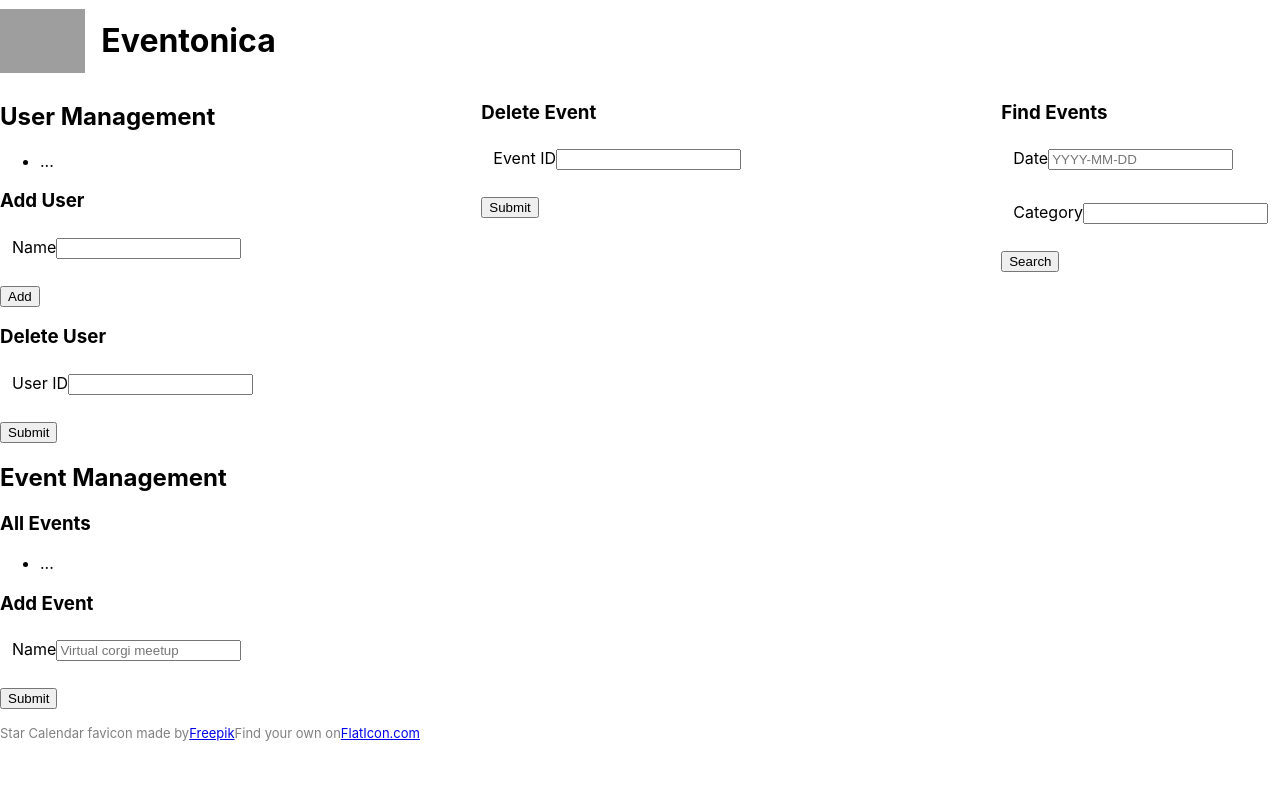
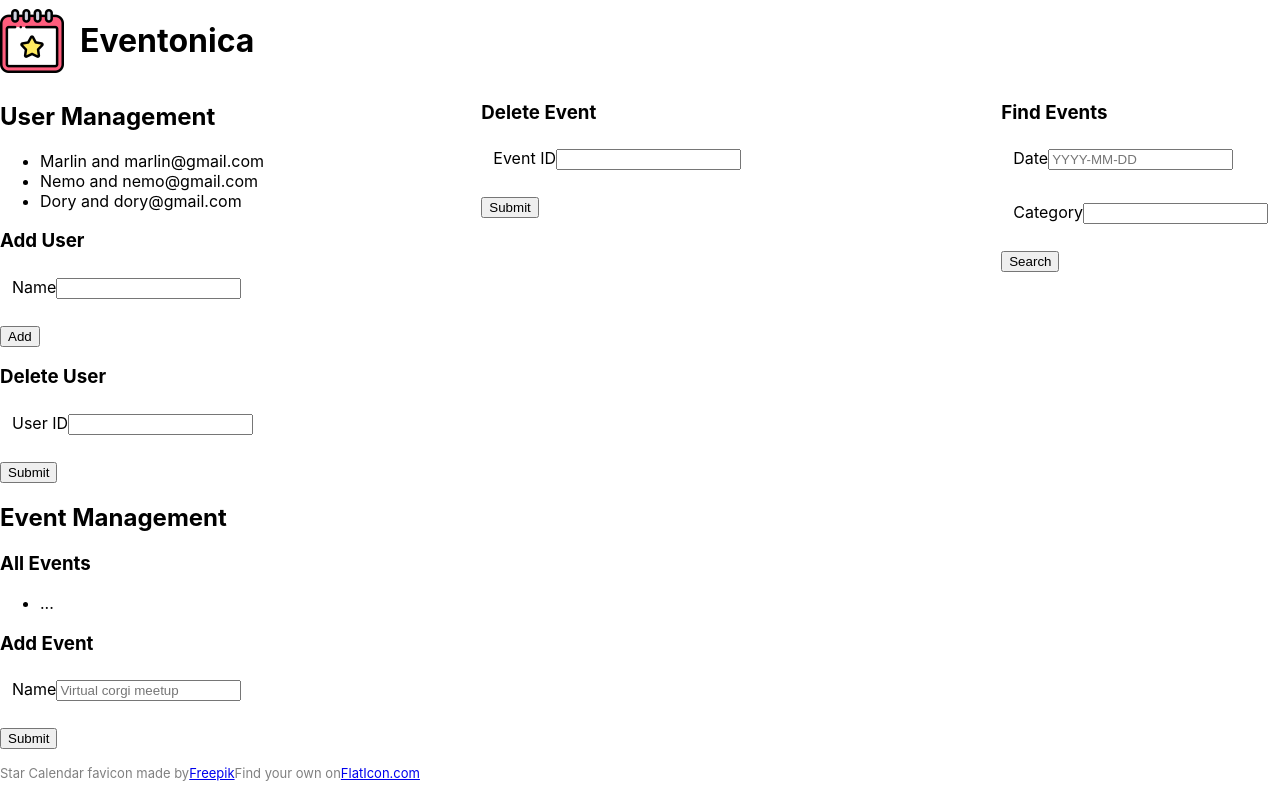
Before and after one commit to priyaraj7/Eventonica--react1, a React (Create React App) app: page / in a window 1280 px wide. Built offline with nearby package versions, Linux system fonts and the light colour scheme; grey boxes are pictures that could not be loaded.

Commit message:
add user component

```diff
--- a/src/App.js
+++ b/src/App.js
@@ -1,49 +1,16 @@
 import logo from "./logo.svg";
 import "./App.css";
-import Footer from "./components/footer";
+import Header from "./components/Header";
+import Users from "./components/Users";
+import Footer from "./components/Footer";
 
 function App() {
   return (
     <div className="App">
-      <header>
-        <img src="./calendar.png" alt="Calendar Star Logo" />
-        <h1>Eventonica</h1>
-      </header>
-
+      <Header />
       <main>
         <div className="user-and-events">
-          <section className="user-management">
-            <h2>User Management</h2>
-
-            <ul id="users-list">
-              {/* display all existing Users here */}
-              <li>...</li>
-            </ul>
-
-            <div>
-              <h3>Add User</h3>
-              <form id="add-user" action="#">
-                <fieldset>
-                  <label>Name</label>
-                  <input type="text" id="add-user-name" />
-                </fieldset>
-                {/* Add more form fields here */}
-                <input type="submit" value="Add" />
-              </form>
-            </div>
-
-            <div>
-              <h3>Delete User</h3>
-              <form id="delete-user" action="#">
-                <fieldset>
-                  <label>User ID</label>
-                  <input type="text" id="delete-user-id" />
-                </fieldset>
-                <input type="submit" />
-              </form>
-            </div>
-          </section>
-
+          <Users />
           <section className="event-management">
             <h2>Event Management</h2>
             <div>
--- /dev/null
+++ b/src/components/Header.js
@@ -0,0 +1,17 @@
+import React from "react";
+import calendarImg from "../calender.png";
+
+const Header = () => {
+  return (
+    <>
+      <header>
+        {/* <img src="./calendar.png" alt="Calendar Star Logo" /> */}
+        <img src={calendarImg} alt="Calendar Star Logo" />
+
+        <h1>Eventonica</h1>
+      </header>
+    </>
+  );
+};
+
+export default Header;
--- /dev/null
+++ b/src/components/Users.js
@@ -0,0 +1,52 @@
+import React, { useState } from "react";
+
+const Users = () => {
+  //variables
+  const marlin = { name: "Marlin", email: "marlin@gmail.com", id: "1" };
+  const nemo = { name: "Nemo", email: "nemo@gmail.com", id: "2" };
+  const dory = { name: "Dory", email: "dory@gmail.com", id: "3" };
+
+  const [users, setUsers] = useState([marlin, nemo, dory]);
+  return (
+    <>
+      <section className="user-management">
+        <h2>User Management</h2>
+
+        <ul id="users-list">
+          {/* display all existing Users here */}
+          {/* iterating through users */}
+          {users.map((u) => (
+            <li>
+              {u.name} and {u.email}
+            </li>
+          ))}
+        </ul>
+
+        <div>
+          <h3>Add User</h3>
+          <form id="add-user" action="#">
+            <fieldset>
+              <label>Name</label>
+              <input type="text" id="add-user-name" />
+            </fieldset>
+            {/* Add more form fields here */}
+            <input type="submit" value="Add" />
+          </form>
+        </div>
+
+        <div>
+          <h3>Delete User</h3>
+          <form id="delete-user" action="#">
+            <fieldset>
+              <label>User ID</label>
+              <input type="text" id="delete-user-id" />
+            </fieldset>
+            <input type="submit" />
+          </form>
+        </div>
+      </section>
+    </>
+  );
+};
+
+export default Users;
```
Also changed, not shown: src/calender.png (added).
